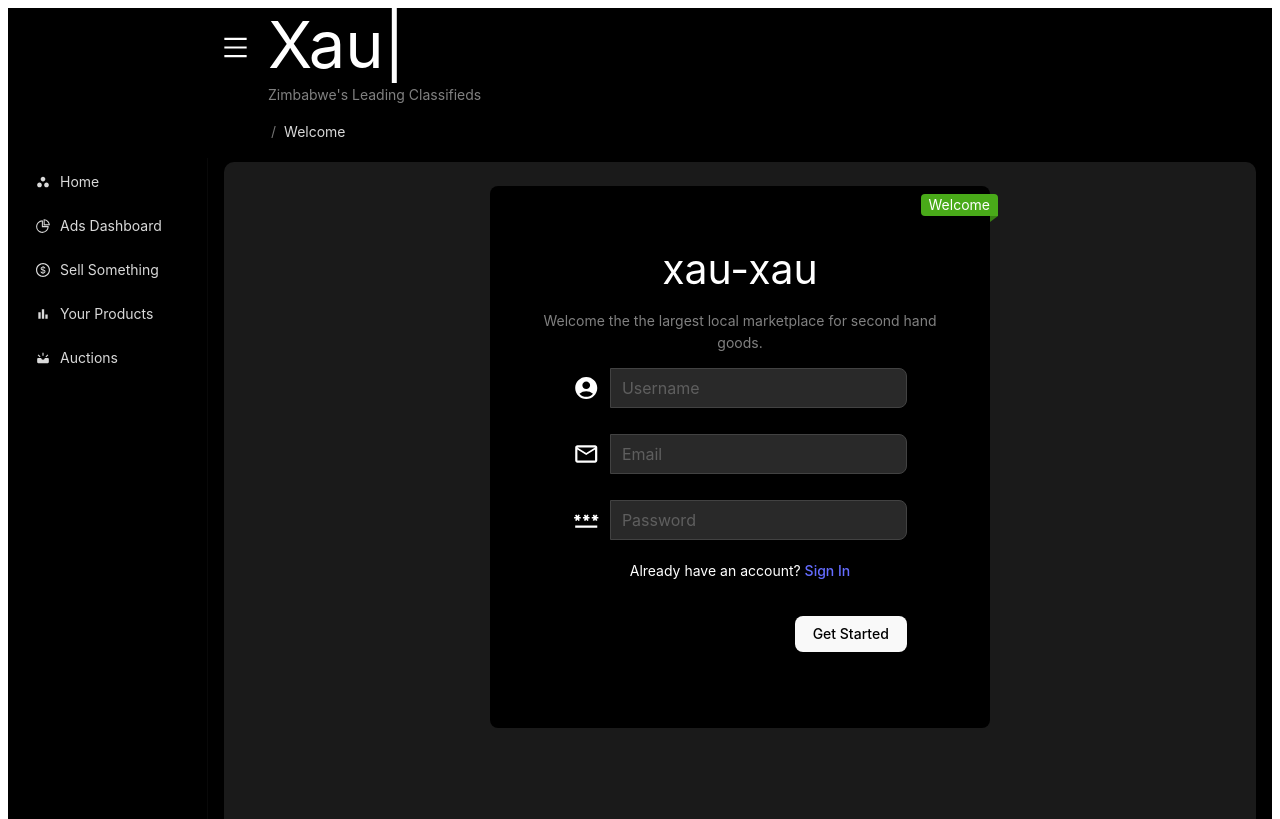
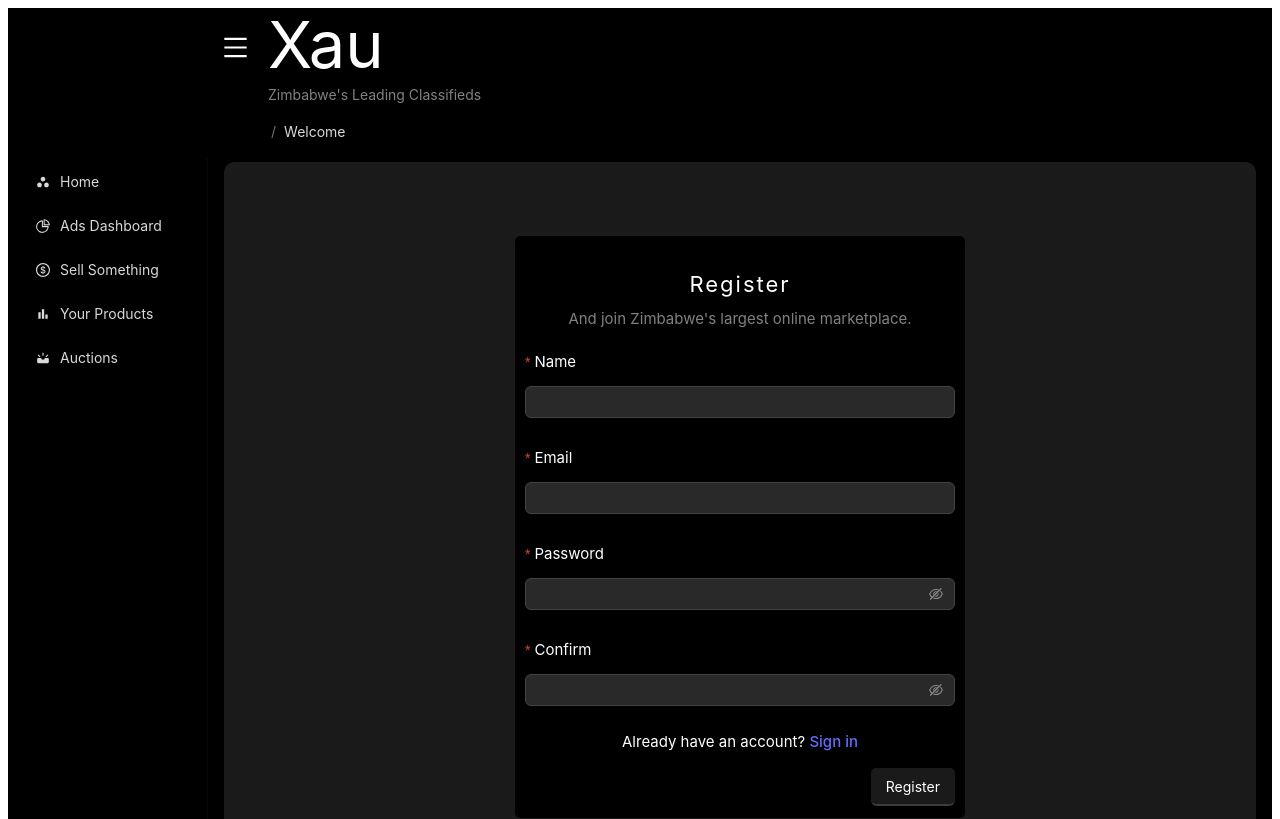
Before and after one commit to FRTNX/xau-xau-web, a React (Vite) app: page /register in a window 1280 px wide. Shown: the top 819 px of the page. Built offline with nearby package versions, Linux system fonts and the light colour scheme.

Commit message:
Improved auth, added form validations

```diff
--- a/src/CreateProduct.tsx
+++ b/src/CreateProduct.tsx
@@ -239,6 +239,14 @@ const NewProduct: React.FC = () => {
     setPreviewList(newList);
   };
 
+  const validateImages = async (rule, getValueByDataKey, callback) => {
+    if (fileList.length === 0) {
+      callback('Please select at least one image.')
+    } else {
+      callback();
+    }
+  }
+
   const submit = async () => {
     if (jwt) {
       const compressedFiles = await compressImages(fileList);
@@ -260,6 +268,11 @@ const NewProduct: React.FC = () => {
     }
   }
 
+  const onFinish = async (values) => {
+    console.log('Received values of form: ', values);
+  };
+
+
   const uploadButton = (
     <button style={{ border: 0, background: 'none' }} type="button">
       <PlusOutlined />
@@ -274,7 +287,7 @@ const NewProduct: React.FC = () => {
       >
         <div style={{ minHeight: '100vh' }}>
           <Row gutter={[{ xs: 8, sm: 16, md: 24, lg: 20 }, 18]}>
-            <Col xs={24} sm={12} md={12} lg={12} xl={15}>
+            <Col xs={24} sm={24} md={24} lg={15} xl={15}>
               <Carousel arrows infinite={false} autoplay={{ dotDuration: true }} autoplaySpeed={5000}>
                 {
                   previewList.map((file, index) => (
@@ -309,7 +322,7 @@ const NewProduct: React.FC = () => {
                 <p style={{ whiteSpace: 'pre-line', fontSize: mobile ? 15 : 16 }}>{data.description}</p>
               </div>
             </Col>
-            <Col xs={24} sm={12} md={12} lg={12} xl={9}>
+            <Col xs={24} sm={24} md={24} lg={9} xl={9}>
               <>
                 <Form
                   labelCol={{ span: 6 }}
@@ -317,10 +330,21 @@ const NewProduct: React.FC = () => {
                   layout="horizontal"
                   disabled={formDisabled}
                   style={{ maxWidth: 600, color: 'white' }}
-                // action={}
+                  onFinish={onFinish}
+                  initialValues={{
+                    remember: true,
+                  }}
                 >
-                  <Form.Item label={<p>Upload</p>} valuePropName="fileList" getValueFromEvent={normFile}>
+                  <Form.Item
+                    label={<p>Upload</p>}
+                    valuePropName="fileList"
+                    getValueFromEvent={normFile}
+                    rules={[
+                      { validator: validateImages }
+                    ]}
+                  >
                     <Upload
+                      // todo: limit file types to images
                       action={`/poop`}
                       listType="picture-card"
                       fileList={fileList}
@@ -328,7 +352,7 @@ const NewProduct: React.FC = () => {
                       // beforeUpload={beforeUpload}
                       onChange={handleImageChange}
                       maxCount={4}
-                      showErrorIcon={false}
+                    // showErrorIcon={false}
                     >
                       {fileList.length >= 8 ? null : uploadButton}
                     </Upload>
@@ -348,9 +372,17 @@ const NewProduct: React.FC = () => {
                     <Input
                       value={data.name}
                       onChange={(e) => handleChange('name', e)}
+                      rules={[
+                        { required: true, message: 'Please name what you are selling' }
+                      ]}
                     />
                   </Form.Item>
-                  <Form.Item label={<p>Price</p>}>
+                  <Form.Item
+                    rules={[
+                      { required: true, message: 'Price is required' }
+                    ]}
+                    label={<p>Price</p>}
+                  >
                     <Space.Compact>
                       <Select
                         defaultValue={'USD$'}
@@ -452,6 +484,15 @@ const NewProduct: React.FC = () => {
                       rows={4}
                     />
                   </Form.Item>
+                  {/* <Form.Item style={{ float: 'right' }}>
+                    <Button
+                      type="primary"
+                      htmlType="submit"
+                      className='glow-on-hover'
+                    >
+                      Register
+                    </Button>
+                  </Form.Item> */}
                   <div style={{ maxWidth: 600, float: 'right', marginRight: 'auto' }}>
                     <Button disabled={loading} onClick={submit}>
                       <MdWindPower color={loading ? 'grey' : 'green'} />
--- a/src/EditProduct.tsx
+++ b/src/EditProduct.tsx
@@ -227,7 +227,7 @@ const EditProduct: React.FC = () => {
       >
         <div style={{ minHeight: '100vh' }}>
           <Row gutter={[{ xs: 8, sm: 16, md: 24, lg: 20 }, 18]}>
-            <Col xs={24} sm={12} md={12} lg={12} xl={15}>
+            <Col xs={24} sm={24} md={24} lg={12} xl={15}>
               <Carousel arrows infinite={false} autoplay={{ dotDuration: true }} autoplaySpeed={5000}>
                 {
                   data.images.map((imageUrl, index) => (
@@ -262,7 +262,7 @@ const EditProduct: React.FC = () => {
                 <p style={{ whiteSpace: 'pre-line', fontSize: mobile ? 15 : 16 }}>{data.description}</p>
               </div>
             </Col>
-            <Col xs={24} sm={12} md={12} lg={12} xl={9}>
+            <Col xs={24} sm={24} md={24} lg={12} xl={9}>
               <>
                 <Form
                   labelCol={{ span: 6 }}
--- a/src/Home.tsx
+++ b/src/Home.tsx
@@ -83,13 +83,15 @@ const CategoryListing = ({ category, title }) => {
                         {formatString(item.name, 64)}
                         </p>
                         <p
+                          // className="gradient-container"
                           style={{
                             marginTop: -5,
                             fontSize: mobile ? 14 : 15,
                             // background: 'rgb(103, 188, 60)',
-                            background: 'linear-gradient(to left, rgb(112, 114, 115), black 50%)',
+                            background: 'linear-gradient(to left, rgb(135, 153, 126), black 70%)',
                             padding: 5,
                             paddingLeft: 2,
+                            borderRadius: 5
                           }}
                         >
                           {item.currency}{" "}{formatPrice(item.price)}
--- a/src/MainLayout.tsx
+++ b/src/MainLayout.tsx
@@ -200,6 +200,10 @@ const MainLayout: React.FC = ({ children }) => {
             15000,
             'Xau-Xau',
             1000,
+            "Xau",
+            15000,
+            'Xau-Xau',
+            1000,
             'Xawu-Xawu',
             1000,
           ]}
@@ -228,11 +232,17 @@ const MainLayout: React.FC = ({ children }) => {
               collapsedWidth="50"
               collapsed={desktopSidebarCollapsed}
               onBreakpoint={(broken) => {
-                console.log(broken);
+                console.log('break pooint;', broken);
+                if (broken) {
+                  setDesktopSidebarCollapsed(true);
+                } else {
+                  setDesktopSidebarCollapsed(false);
+                }
               }}
               onCollapse={(collapsed, type) => {
                 console.log(collapsed, type);
               }}
+
             >
               <div className="demo-logo-vertical" />
               <Menu
--- a/src/Product.tsx
+++ b/src/Product.tsx
@@ -164,7 +164,7 @@ const Product = () => {
     <>
       <div style={{ minHeight: '100vh' }}>
         <Row gutter={[{ xs: 8, sm: 16, md: 24, lg: 20 }, 18]}>
-          <Col xs={24} sm={12} md={12} lg={12} xl={15}>
+          <Col xs={24} sm={24} md={24} lg={12} xl={15}>
             <Carousel arrows infinite={false} autoplay={{ dotDuration: true }} autoplaySpeed={5000}>
               {
                 data.images.map((imageUrl, index) => (
@@ -231,7 +231,7 @@ const Product = () => {
               )
             }
           </Col>
-          <Col xs={24} sm={12} md={12} lg={12} xl={9}>
+          <Col xs={24} sm={24} md={24} lg={12} xl={9}>
             <div style={{ textAlign: 'center' }}>
               <div style={{ textAlign: 'left', paddingLeft: mobile ? 0 : '7%', paddingBottom: 5 }}>
                 <MdLocationPin style={{ fontSize: 18, marginBottom: -4, color: 'green' }} />
--- a/src/SignIn.tsx
+++ b/src/SignIn.tsx
@@ -1,66 +1,109 @@
+// @ts-nocheck
+import { signin } from './auth/api-auth';
+import auth from './auth/auth-helper';
+
+import "./components/fancy-buttons/hover.glow.css";
+
 import React, { useState } from 'react';
-import { Badge, Card, Space, Input, message } from 'antd';
-import { MdOutlineEmail, MdPassword } from 'react-icons/md'
+import { Form, Input, Button, ConfigProvider, theme, message } from 'antd';
+import { Fade } from 'react-awesome-reveal';
 
-import { signin } from './auth/api-auth';
-import auth from './auth/auth-helper'
+const SignIn = () => {
+  const mobile = window.innerWidth < 500;
+  const [form] = Form.useForm();
 
-import './xau.css'
-
-
-const SignIn: React.FC = () => {
-  const [data, setData] = useState({
-    email: '',
-    password: ''
-  });
-
-  const handleChange = (name: string, event: { target: { value: any } }) => {
-    setData({ ...data, [name]: event.target.value });
-    console.log(data)
-  }
-
-  const submit = async () => {
-    const params = {
-      email: data.email,
-      password: data.password
-    }
-
-    const result = await signin(params);
-    console.log(result)
+  const onFinish = async (values) => {
+    const result = await signin(values)
     if (result && result.token) {
       auth.authenticate(result)
       message.success('Sign up successful!');
       window.location.href = '/'
     }
-
-  }
+  };
 
   return (
-    <div style={{ textAlign: 'center' }}>
-      <Space direction="vertical" size="middle" style={{ width: '100%', maxWidth: 500, marginLeft: 'auto', marginRight: 'auto', textAlign: 'center' }}>
-        <Badge.Ribbon text="Welcome" color="green" style={{}}>
-          <Card size="small" style={{ color: 'white', background: 'black', border: 'none' }}>
-            <p style={{ fontSize: 31 }}>Sign In</p>
-            <Space.Compact style={{ width: '70%' }}>
-              <MdOutlineEmail size={40} style={{ paddingRight: 10 }} />
-              <Input style={{ width: '100%' }} placeholder='Email' size='large' onChange={(e) => handleChange('email', e)} />
-            </Space.Compact>
-            <Space.Compact style={{ width: '70%', paddingTop: 20 }}>
-              <MdPassword size={40} style={{ paddingRight: 10 }} />
-              <Input style={{ width: '100%' }} placeholder='Password' size='large' type='password' onChange={(e) => handleChange('password', e)} />
-            </Space.Compact>
-            <p>Don't have an account? <a href='/register'>Register</a></p>
+    <ConfigProvider
+    // theme={{ algorithm: [theme.darkAlgorithm], token: { colorBgContainer: '#292929' } }}
+    >
+      <div style={{ minHeight: '70vh' }}>
+        <Fade direction='up' triggerOnce>
+          <div
+            style={{
+              maxWidth: mobile ? 400 : 450,
+              marginLeft: 'auto',
+              marginRight: 'auto',
+              background: 'black',
+              boxShadow: 'rgba(0, 0, 0, 0.35) 0px 5px 15px',
+              padding: 10,
+              borderRadius: 5,
+              paddingBottom: 50,
+              marginTop: mobile ? 0 : 50
+            }}
+          >
+            <Fade triggerOnce>
+              <p style={{ textAlign: 'center', fontSize: 22, letterSpacing: 2 }}>Sign In</p>
+            </Fade>
+            <Fade delay={2000} triggerOnce>
+              <p
+                style={{
+                  textAlign: 'center',
+                  fontSize: mobile ? 14 : 15,
+                  marginTop: -15,
+                  color: 'grey'
+                }}>
+                Welcome back
+              </p>
+            </Fade>
+            <Form
+              labelCol={{ span: 24 }}
+              wrapperCol={{ span: 24 }}
+              wrapperCol={{}}
+              name="basic"
+              onFinish={onFinish}
+              initialValues={{
+                remember: true,
+              }}
+              autoComplete="off"
+            >
+              <Form.Item
+                label=<span style={{ fontSize: 15, color: 'white' }}>Email</span>
+                name="email"
+                rules={[
+                  { required: true, message: 'Please enter your email!' },
+                  { type: 'email', message: 'The input is not valid email!' },
+                ]}
+              >
+                <Input />
+              </Form.Item>
 
-            <div style={{ paddingRight: '15%', paddingTop: 10, paddingBottom: 100 }}>
-              <button style={{ float: 'right' }} onClick={submit}>
-                Sign In
-              </button>
-            </div>
-          </Card>
-        </Badge.Ribbon>
-      </Space>
-    </div>
+              <Form.Item
+                label=<span style={{ fontSize: 15, color: 'white' }}>Password</span>
+                name="password"
+                rules={[{ required: true, message: 'Please enter your password!' }]}
+                hasFeedback
+              >
+                <Input.Password />
+              </Form.Item>
+
+              <p style={{ textAlign: 'center', fontSize: 15 }}>Don't have an account?{' '}
+                <a href='/register'>Register</a>
+              </p>
+
+              <Form.Item style={{ float: 'right' }}>
+                <Button
+                  type="primary"
+                  htmlType="submit"
+                  className='glow-on-hover'
+                >
+                  Sign In
+                </Button>
+              </Form.Item>
+            </Form>
+          </div>
+        </Fade>
+      </div>
+    </ConfigProvider>
   );
-}
+};
 
 export default SignIn;
--- a/src/SignUp.tsx
+++ b/src/SignUp.tsx
@@ -1,70 +1,141 @@
 // @ts-nocheck
 import React, { useState } from 'react';
-import { Badge, Card, Space, Input } from 'antd';
-import { MdOutlineEmail, MdPassword, MdAccountCircle } from 'react-icons/md'
-
-import './xau.css'
+import { Form, Input, Button, ConfigProvider, theme, message } from 'antd';
+import { Fade } from 'react-awesome-reveal';
 
 import { createUser } from './api/api';
+import auth from './auth/auth-helper';
 
+import "./components/fancy-buttons/hover.glow.css";
 
-const SignUp: React.FC = () => {
-  const [data, setData] = useState({
-    username: '',
-    email: '',
-    password: ''
-  });
+const SignUp = () => {
+  const mobile = window.innerWidth < 500;
+  const [form] = Form.useForm();
 
-  const handleChange = (name: string, event: { target: { value: any } }) => {
-    setData({ ...data, [name]: event.target.value });
-    console.log(data)
-  }
+  const onFinish = async (values) => {
+    console.log('Received values of form: ', values);
+    const result = await createUser(values);
+    console.log('user creation result:', result)
 
-  const submit = async () => {
-    const params = {
-      username: data.username,
-      email: data.email,
-      password: data.password
+    // todo return jwt then authenticate
+    if (result && result.token) {
+      auth.authenticate(result)
+      message.success('Sign up successful!');
+      window.location.href = '/'
     }
-
-    const result = await createUser(params);
-    console.log(result);
-    // redirect to sign in
-    // auto sign in in future
+    else {
+      message.success('Registration failed.');
+    }
   };
 
   return (
-    <div style={{ textAlign: 'center' }}>
-      <Space direction="vertical" size="middle" style={{ width: '100%', maxWidth: 500, marginLeft: 'auto', marginRight: 'auto', textAlign: 'center' }}>
-        <Badge.Ribbon text="Welcome" color="green">
-          <Card size="small" style={{ color: 'white', background: 'black', border: 'none' }}>
-            <p style={{ fontSize: 41, lineHeight: 0, paddingTop: 30 }}>xau-xau</p>
-            <p style={{ maxWidth: 400, textAlign: 'center', marginLeft: 'auto', marginRight: 'auto', color: 'grey' }}>Welcome the the largest local marketplace for second hand goods.</p>
-            <Space.Compact style={{ width: '70%' }}>
-              <MdAccountCircle size={40} style={{ paddingRight: 10 }} />
-              <Input style={{ width: '100%' }} placeholder='Username' size='large' onChange={(e) => handleChange('username', e)} />
-            </Space.Compact>
-            <Space.Compact style={{ width: '70%', paddingTop: 20 }}>
-              <MdOutlineEmail size={40} style={{ paddingRight: 10 }} />
-              <Input style={{ width: '100%' }} placeholder='Email' size='large' onChange={(e) => handleChange('email', e)} />
-            </Space.Compact>
-            <Space.Compact style={{ width: '70%', paddingTop: 20 }}>
-              <MdPassword size={40} style={{ paddingRight: 10 }} />
-              <Input style={{ width: '100%' }} placeholder='Password' size='large' type='password' onChange={(e) => handleChange('password', e)} />
-            </Space.Compact>
-            <p>Already have an account? <a href='/signin'>Sign In</a></p>
-            <div style={{ paddingRight: '15%', paddingTop: 20, paddingBottom: 100 }}>
-              <button style={{ float: 'right' }} onClick={submit}>
-                Get Started
-              </button>
-            </div>
-          </Card>
-        </Badge.Ribbon>
-      </Space>
-    </div>
+    <ConfigProvider
+    // theme={{ algorithm: [theme.darkAlgorithm], token: { colorBgContainer: '#292929' } }}
+    >
+      <div style={{ minHeight: '100vh' }}>
+        <Fade direction='up' triggerOnce>
+          <div
+            style={{
+              maxWidth: mobile ? 400 : 450,
+              marginLeft: 'auto',
+              marginRight: 'auto',
+              background: 'black',
+              padding: 10,
+              borderRadius: 5,
+              paddingBottom: 50,
+              marginTop: mobile ? 0 : 50
+            }}
+          >
+            <Fade delay={1500} triggerOnce>
+              <p style={{ textAlign: 'center', fontSize: 22, letterSpacing: 2 }}>Register</p>
+            </Fade>
+            <Fade delay={3500} triggerOnce>
+              <p
+                style={{
+                  textAlign: 'center',
+                  fontSize: mobile ? 14 : 15,
+                  marginTop: -15,
+                  color: 'grey'
+                }}>
+                And join Zimbabwe's largest online marketplace.
+              </p>
+            </Fade>
+            <Form
+              labelCol={{ span: 24 }}
+              wrapperCol={{ span: 24 }}
+              name="basic"
+              onFinish={onFinish}
+              initialValues={{
+                remember: true,
+              }}
+              autoComplete="off"
+            >
+              <Form.Item
+                label=<span style={{ fontSize: 15, color: 'white' }}>Name</span>
+                name="username"
+                rules={[{ required: true, message: 'Please enter your name!' }]}
+              >
+                <Input />
+              </Form.Item>
 
+              <Form.Item
+                label=<span style={{ fontSize: 15, color: 'white' }}>Email</span>
+                name="email"
+                rules={[
+                  { required: true, message: 'Please enter your email!' },
+                  { type: 'email', message: 'The input is not valid email!' },
+                ]}
+              >
+                <Input />
+              </Form.Item>
+
+              <Form.Item
+                label=<span style={{ fontSize: 15, color: 'white' }}>Password</span>
+                name="password"
+                rules={[{ required: true, message: 'Please enter your password!' }]}
+                hasFeedback
+              >
+                <Input.Password />
+              </Form.Item>
+
+              <Form.Item
+                label=<span style={{ fontSize: 15, color: 'white' }}>Confirm</span>
+                name="confirm"
+                dependencies={['password']}
+                hasFeedback
+                rules={[
+                  { required: true, message: 'Please confirm your password!' },
+                  ({ getFieldValue }) => ({
+                    validator(_, value) {
+                      if (!value || getFieldValue('password') === value) {
+                        return Promise.resolve();
+                      }
+                      return Promise.reject(new Error('The two passwords do not match!'));
+                    },
+                  }),
+                ]}
+              >
+                <Input.Password />
+              </Form.Item>
+              <p style={{ textAlign: 'center', fontSize: mobile ? 14 : 15, }}>
+                Already have an account?{' '}
+                <a href='/signin'>Sign in</a>
+              </p>
+              <Form.Item style={{ float: 'right' }}>
+                <Button
+                  type="primary"
+                  htmlType="submit"
+                  className='glow-on-hover'
+                >
+                  Register
+                </Button>
+              </Form.Item>
+            </Form>
+          </div>
+        </Fade>
+      </div>
+    </ConfigProvider>
   );
-
-}
+};
 
 export default SignUp;
```
Also changed, not shown: src/xau.css (+17 -0 lines).
